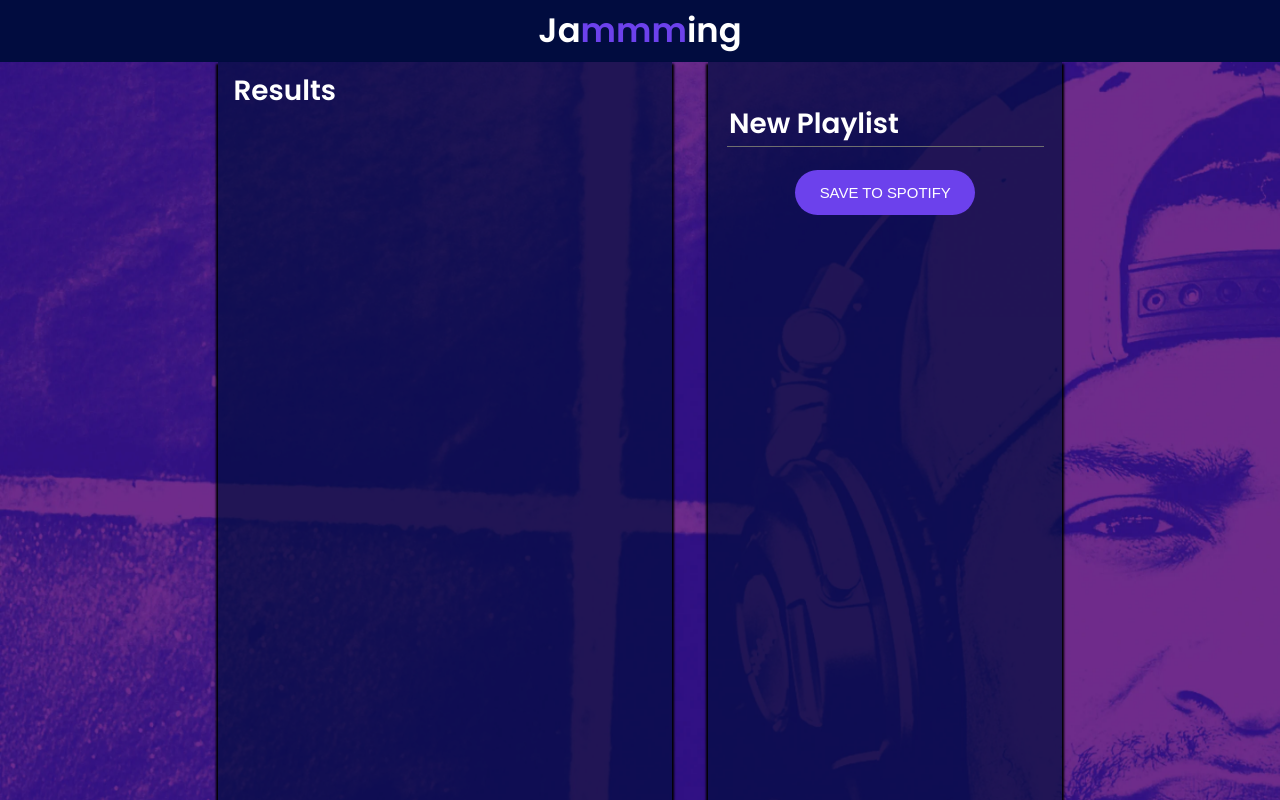
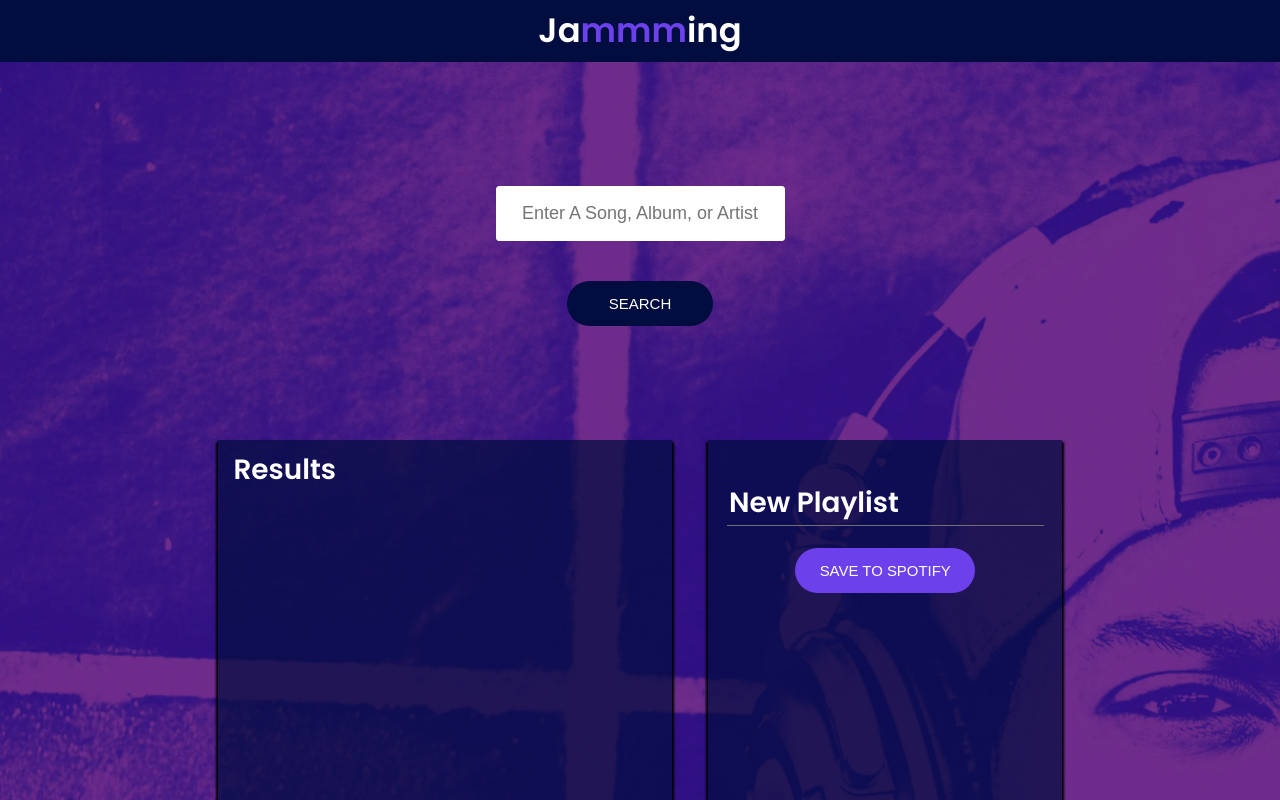
Before and after one commit to cmdornfeld/Jamming, a React (Create React App) app: page / in a window 1280 px wide. Shown: the top 800 px of the page. Built offline with nearby package versions, Linux system fonts and the light colour scheme.

Commit message:
completed steps 62-73

```diff
--- a/src/components/App/App.js
+++ b/src/components/App/App.js
@@ -17,6 +17,8 @@ class App extends React.Component {
 
       this.addTrack = this.addTrack.bind(this);
       this.removeTrack = this.removeTrack.bind(this);
+      this.savePlaylist = this.savePlaylist.bind(this);
+      this.search = this.search.bind(this);
       this.updatePlaylistName = this.updatePlaylistName.bind(this);
     }
 
@@ -34,6 +36,18 @@ class App extends React.Component {
       this.state.playlistTracks.pop(track.id);
     }
 
+    savePlaylist() {
+      this.state.playlistTracks.map(track => {
+        return (
+          track.trackURIs
+        )
+      })
+    }
+
+    search(term) {
+      console.log(term);
+    }
+
     updatePlaylistName(name) {
       this.setState({
         playlistName: name
@@ -45,14 +59,15 @@ class App extends React.Component {
           <div>
             <h1>Ja<span className="highlight">mmm</span>ing</h1>
             <div className="App">
-              {/* <!-- Add a SearchBar component --> */}
+              <SearchBar onSearch={this.search} />
               <div class="App-playlist">
                 <SearchResults searchResults={this.state.searchResults}
                   onAdd={this.addTrack} />
                 <Playlist playlistName={this.state.playlistName}
                   playlistTracks={this.state.playlistTracks}
                   onNameChange={this.updatePlaylistName}
-                  onRemove={this.removeTrack} />
+                  onRemove={this.removeTrack}
+                  onSave={this.savePlaylist} />
               </div>
             </div>
           </div>
--- a/src/components/Playlist/Playlist.js
+++ b/src/components/Playlist/Playlist.js
@@ -17,12 +17,17 @@ class Playlist extends React.Component {
     render() {
         return (
             <div className="Playlist">
-                <input value="New Playlist"
+                <input
+                    value="New Playlist"
                     onChange={this.handleNameChange}/>
                 <TrackList tracks={this.props.playlistTracks}
                     onRemove={this.props.onRemove}
                     isRemoval={true} />
-                <button className="Playlist-save">SAVE TO SPOTIFY</button>
+                <button
+                    className="Playlist-save"
+                    onClick={this.props.onSave}>
+                        SAVE TO SPOTIFY
+                </button>
             </div>
         );
     }
--- a/src/components/SearchBar/SearchBar.js
+++ b/src/components/SearchBar/SearchBar.js
@@ -2,11 +2,37 @@ import React from 'react';
 import './SearchBar.css';
 
 class SearchBar extends React.Component {
+    constructor(props) {
+        super(props);
+
+        this.state = {
+            term: ''
+        }
+
+        this.handleTermChange = this.handleTermChange.bind(this);
+        this.search = this.search.bind(this);
+    }
+
+    handleTermChange(event) {
+        this.setState({
+            term: event.target.value
+        })
+    }
+
+    search(term) {
+        this.props.onSearch(term)
+    }
+
     render() {
         return (
             <div className="SearchBar">
-                <input placeholder="Enter A Song, Album, or Artist" />
-                <button className="SearchButton">SEARCH</button>
+                <input
+                    placeholder="Enter A Song, Album, or Artist"
+                    onChange={this.handleTermChange} />
+                <button
+                    className="SearchButton">
+                        SEARCH
+                </button>
             </div>
         );
     }
```
Also changed, not shown: 1 other file (tests, documents, lock files or other folders).
